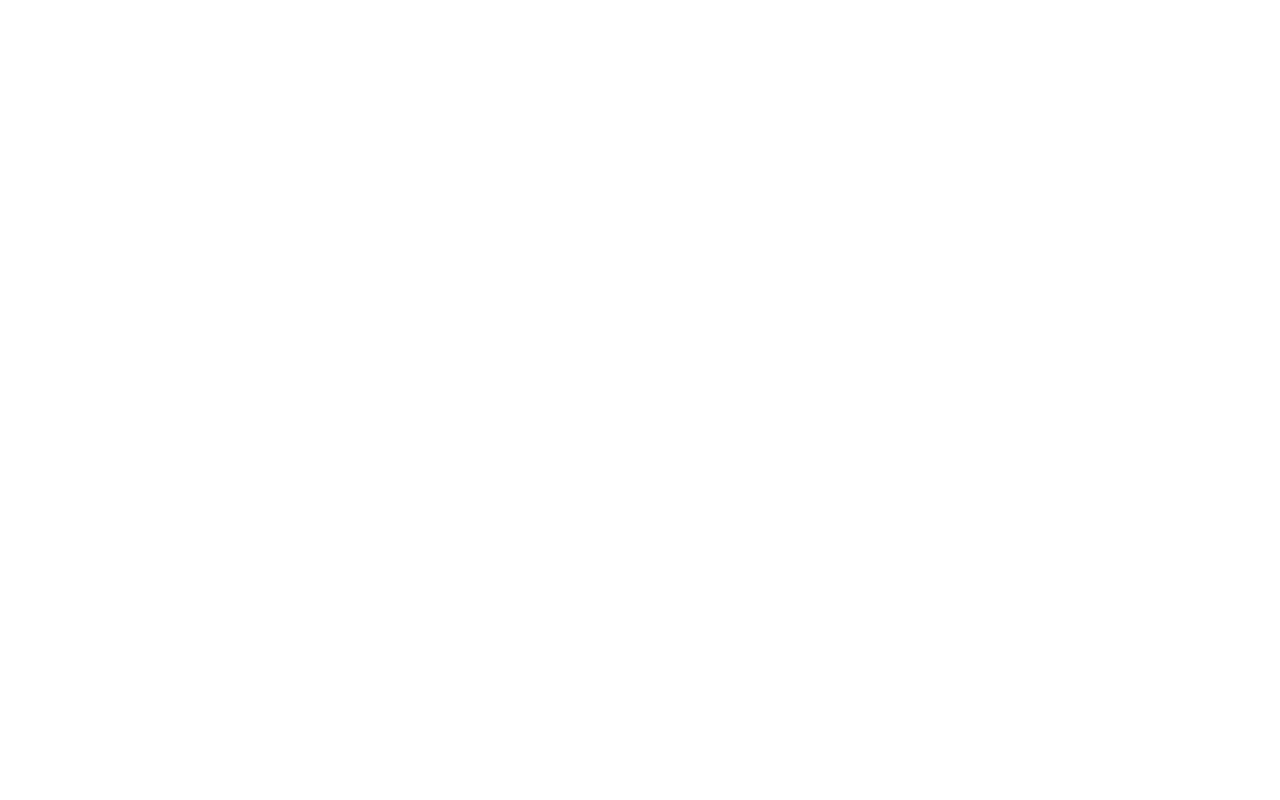
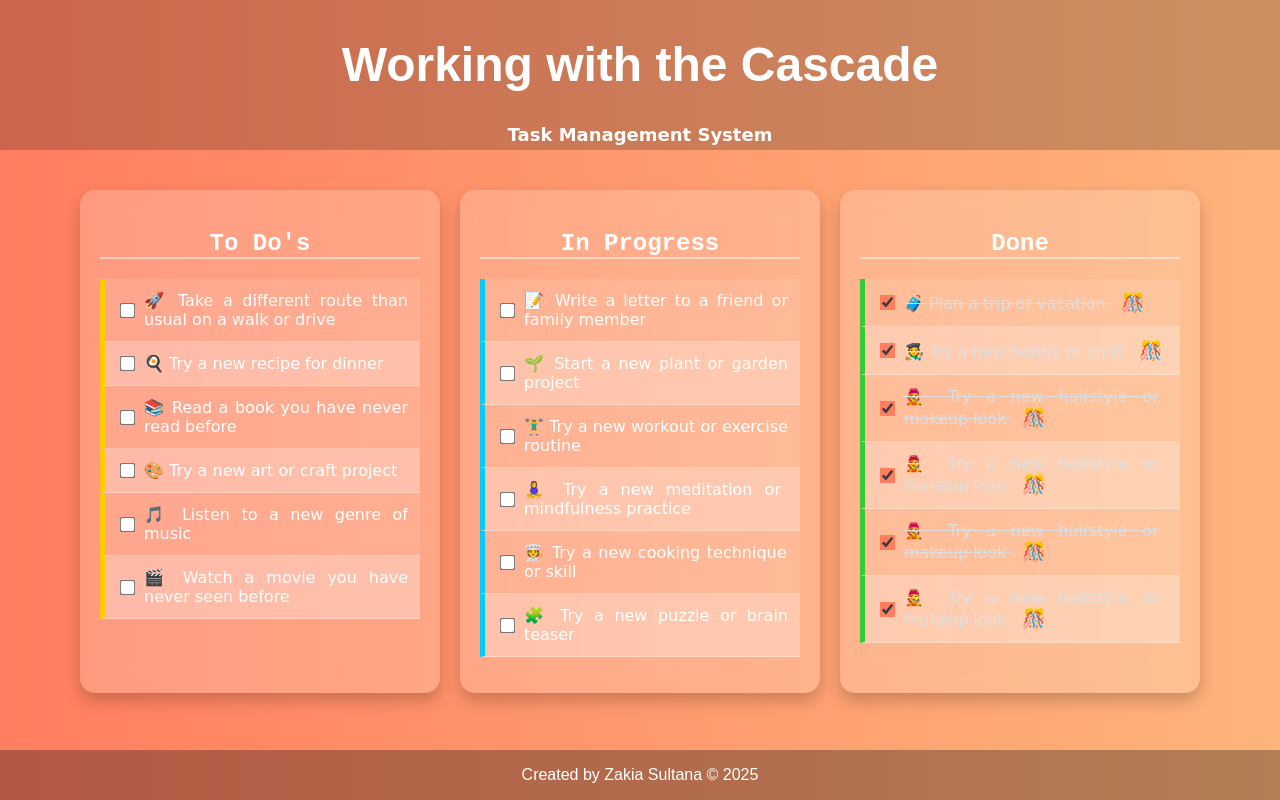
Before and after one commit to zakiasultana-ux/CSS_Cascade, a plain HTML site: page index.html in a window 1280 px wide. Drawn offline with Linux system fonts and the light colour scheme; a web font is replaced by a local one.

Commit message:
update the code
wrote the code for html and css

```diff
--- /dev/null
+++ b/css/style.css
@@ -0,0 +1,130 @@
+body {
+    font-family: 'Arial', sans-serif;
+    background: linear-gradient(to right, #ff7e5f, #feb47b);
+    margin: 0;
+    padding: 0;
+    text-align: center;
+    color: white;
+}
+
+header {
+    background: rgba(0, 0, 0, 0.2);
+    padding: 5px 0;
+    font-size: 24px;
+    font-weight: bold;
+}
+
+header p {
+    font-family: cursive;
+    font-size: 18px;
+    margin: 0;
+    padding: 0;
+}
+
+main {
+    display: flex;
+    justify-content: center;
+    gap: 20px;
+    padding: 40px;
+    flex-wrap: wrap;
+}
+
+article {
+    background: rgba(255, 255, 255, 0.2);
+    padding: 20px;
+    border-radius: 15px;
+    box-shadow: 0 8px 16px rgba(0, 0, 0, 0.2);
+    width: 320px;
+    backdrop-filter: blur(10px);
+}
+
+h2 {
+    color: white;
+    border-bottom: 2px solid rgba(255, 255, 255, 0.5);
+    font-family: 'Courier New', Courier, monospace;
+}
+
+ul {
+    list-style: none;
+    padding: 0;
+}
+
+li {
+    display: flex;
+    align-items: center;
+    padding: 12px;
+    border-bottom: 1px solid rgba(255, 255, 255, 0.3);
+    transition: background 0.3s, transform 0.3s;
+    position: relative;
+    font-family: "Montez", cursive;
+    text-align: justify;
+}
+
+li:hover {
+    background: rgba(255, 255, 255, 0.2);
+    transform: scale(1.05);
+}
+
+input[type="checkbox"] {
+    margin-right: 10px;
+    transform: scale(1.2);
+    accent-color: #ff7e5f;
+    transition: all 0.3s ease-in-out;
+}
+
+li:nth-child(odd) {
+    background: rgba(255, 255, 255, 0.1);
+}
+
+li:nth-child(even) {
+    background: rgba(255, 255, 255, 0.3);
+}
+
+li input[type="checkbox"]:checked + label {
+    text-decoration:line-through;
+  }
+
+li input[type="checkbox"]:checked + label::after {
+    content: " 🎊";
+    display: inline-block;
+    margin-left: 10px;
+    font-size: 19px;
+    opacity: 0;
+    transform: scale(0.5);
+    animation: fadeInScale 0.3s ease-in-out forwards;
+}
+
+.todo li {
+    border-left: 5px solid #ffcc00;
+}
+
+.inprogress li {
+    border-left: 5px solid #00ccff;
+}
+
+.done li {
+    border-left: 5px solid #33cc33;
+    color: #ddd;
+}
+
+@keyframes fadeInScale {
+    from {
+        opacity: 0;
+        transform: scale(0.5) rotate(0deg);
+    }
+
+    to {
+        opacity: 1;
+        transform: scale(1) rotate(360deg);
+    }
+}
+
+footer {
+    position: fixed;
+    bottom: 0;
+    width: 100%;
+    background: rgba(0, 0, 0, 0.3);
+    color: white;
+    font-size: 16px;
+    text-align: center;
+}
--- a/index.html
+++ b/index.html
@@ -3,9 +3,166 @@
     <head>
         <meta charset="UTF-8">
         <meta name="viewport" content="width=device-width, initial-scale=1.0">
-        <title>Document</title>
+        <title>To - Do Lists</title>
+        <link rel="stylesheet" href="css/style.css" type="text/css">
+        <link href="https://fonts.googleapis.com/css2?family=Montez&display=swap" rel="stylesheet">
     </head>
     <body>
 
+        <header>
+            <h1>Working with the Cascade</h1>
+            <p>Task Management System</p>
+          </header>
+
+          <main>
+            <article id="todo">
+              <h2>To Do's</h2>
+              <ul class="todo">
+                <li>
+                  <input type="checkbox" id="item1">
+                  <label for="item1">
+                    <span>🚀 </span>
+                    Take a different route than usual on a walk or drive
+                  </label>
+                </li>
+                <li>
+                  <input type="checkbox" id="item2">
+                  <label for="item2">
+                    <span>🍳 </span>
+                    Try a new recipe for dinner
+                  </label>
+                </li>
+                <li>
+                  <input type="checkbox" id="item3">
+                  <label for="item3">
+                    <span>📚 </span>
+                    Read a book you have never read before
+                  </label>
+                </li>
+                <li>
+                  <input type="checkbox" id="item4">
+                  <label for="item4">
+                    <span>🎨 </span>
+                    Try a new art or craft project
+                  </label>
+                </li>
+                <li>
+                  <input type="checkbox" id="item5">
+                  <label for="item5">
+                    <span>🎵 </span>
+                    Listen to a new genre of music
+                  </label>
+                </li>
+                <li>
+                  <input type="checkbox" id="item6">
+                  <label for="item6">
+                    <span>🎬 </span>
+                    Watch a movie you have never seen before
+                  </label>
+                </li>
+              </ul>
+            </article>
+
+            <article id="inprogress">
+              <h2>In Progress</h2>
+              <ul class="inprogress">
+                <li>
+                  <input type="checkbox" id="item7">
+                  <label for="item7">
+                    <span>📝 </span>
+                    Write a letter to a friend or family member
+                  </label>
+                </li>
+                <li>
+                  <input type="checkbox" id="item8">
+                  <label for="item8">
+                    <span>🌱 </span>
+                    Start a new plant or garden project
+                  </label>
+                </li>
+                <li>
+                  <input type="checkbox" id="item9">
+                  <label for="item9">
+                    <span>🏋️‍♂️ </span>
+                    Try a new workout or exercise routine
+                  </label>
+                </li>
+                <li>
+                  <input type="checkbox" id="item10">
+                  <label for="item10">
+                    <span>🧘‍♀️ </span>
+                    Try a new meditation or mindfulness practice
+                  </label>
+                </li>
+                <li>
+                  <input type="checkbox" id="item11">
+                  <label for="item11">
+                    <span>🧑‍🍳 </span>
+                    Try a new cooking technique or skill
+                  </label>
+                </li>
+                <li>
+                  <input type="checkbox" id="item12">
+                  <label for="item12">
+                    <span>🧩 </span>
+                    Try a new puzzle or brain teaser
+                  </label>
+                </li>
+              </ul>
+            </article>
+
+            <article id="done">
+              <h2>Done</h2>
+              <ul class="done">
+                <li>
+                  <input type="checkbox" id="item13" checked>
+                  <label for="item13">
+                    <span>🧳 </span>
+                    Plan a trip or vacation
+                  </label>
+                </li>
+                <li>
+                  <input type="checkbox" id="item14" checked>
+                  <label for="item14">
+                    <span>🧑‍🎨 </span>
+                    Try a new hobby or craft
+                  </label>
+                </li>
+                <li>
+                  <input type="checkbox" id="item15" checked>
+                  <label for="item15">
+                    <span>🧑‍🎤 </span>
+                    Try a new hairstyle or makeup look
+                  </label>
+                </li>
+                <li>
+                  <input type="checkbox" id="item16" checked>
+                  <label for="item16">
+                    <span>🧑‍🎤 </span>
+                    Try a new hairstyle or makeup look
+                  </label>
+                </li>
+                <li>
+                  <input type="checkbox" id="item17" checked>
+                  <label for="item17">
+                    <span>🧑‍🎤 </span>
+                    Try a new hairstyle or makeup look
+                  </label>
+                </li>
+                <li>
+                  <input type="checkbox" id="item18" checked>
+                  <label for="item18">
+                    <span>🧑‍🎤 </span>
+                    Try a new hairstyle or makeup look
+                  </label>
+                </li>
+              </ul>
+            </article>
+          </main>
+
+          <footer>
+            <p>Created by Zakia Sultana &copy; 2025</p>
+          </footer>
+
     </body>
 </html>
```
